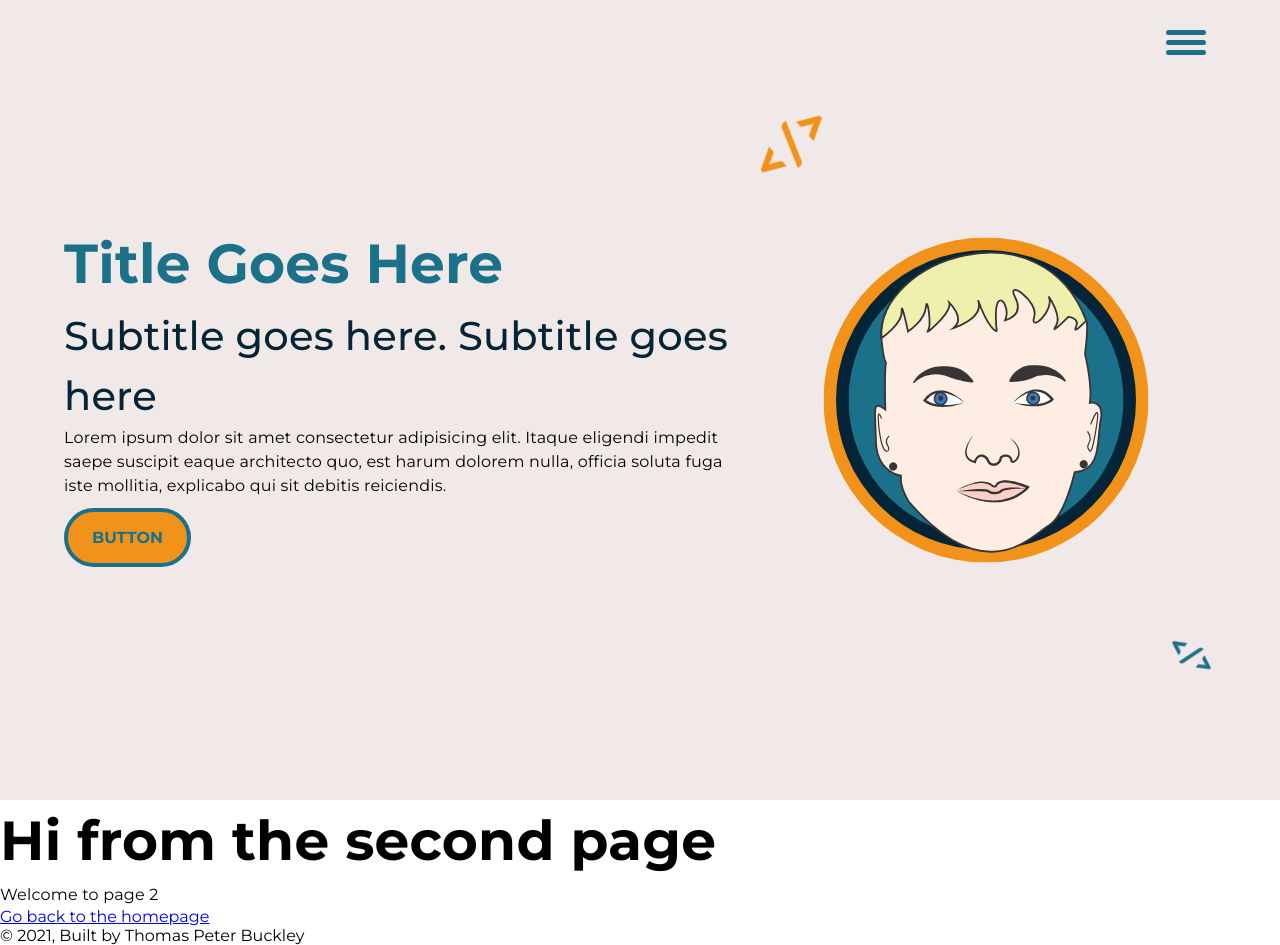
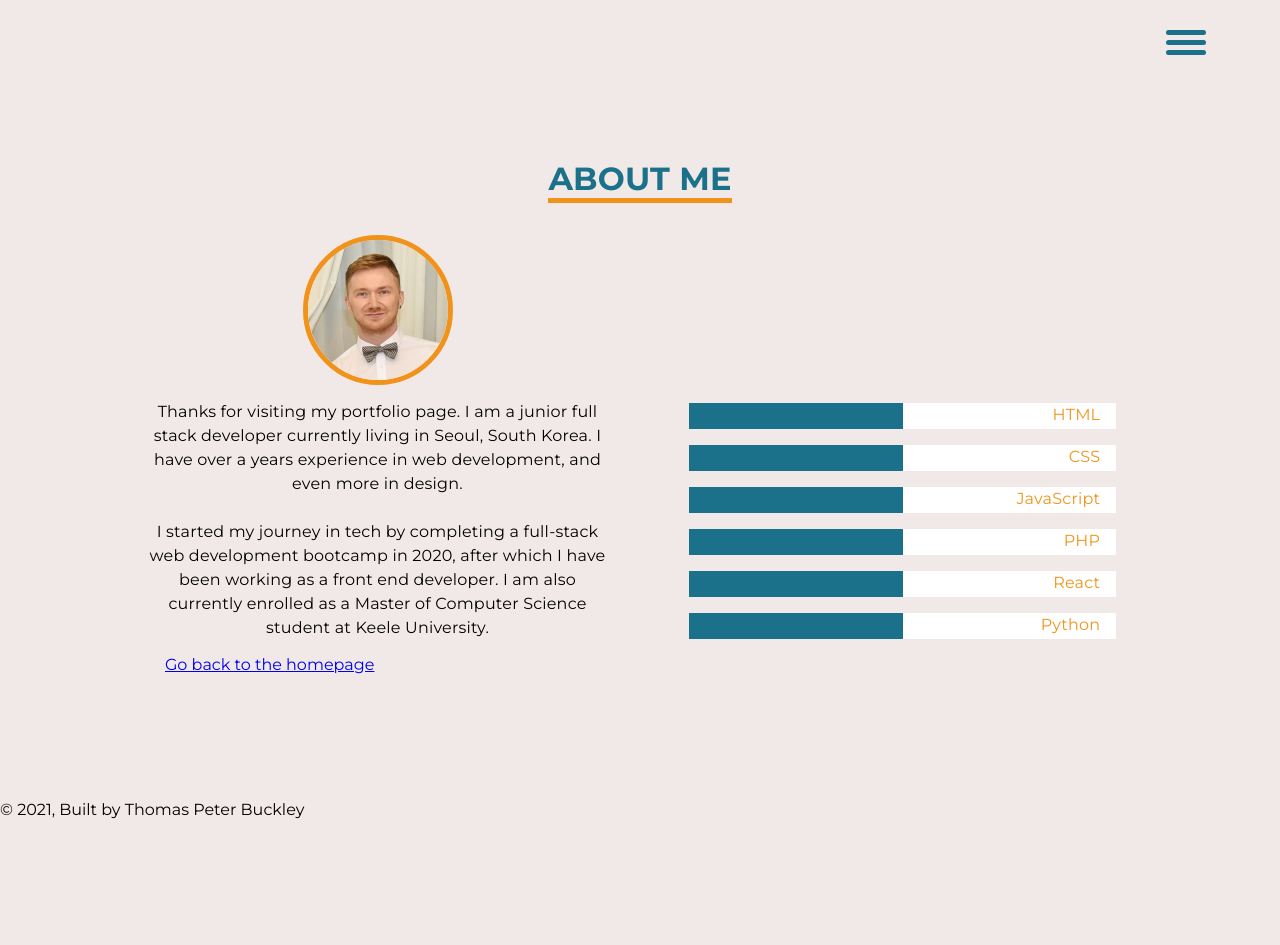
Before and after one commit to thomaspeter92/portfolio-v2, a Gatsby site: page /page-2 in a window 1280 px wide. After the commit the page ends 819 px from the top, so only its background shows below. Built offline with nearby package versions, Linux system fonts and the light colour scheme; Gatsby itself is replaced by a stand-in of ours.

Commit message:
changing style, structure. add page transitions

```diff
--- a/gatsby-browser.js
+++ b/gatsby-browser.js
@@ -5,3 +5,9 @@
  */
 
 // You can delete this file if you're not using it
+
+import React from 'react';
+import {AnimatePresence} from 'framer-motion';
+export const wrapPageElement = ({element}) => (
+  <AnimatePresence exitBeforeEnter>{element}</AnimatePresence>
+);
--- a/src/components/container.js
+++ b/src/components/container.js
@@ -8,6 +8,9 @@ const StyledContainer = styled.div `
     @media(max-width: 770px) {
         ${'' /* width: 95%; */}
     }
+    @media(min-width: 1200px) {
+        width: 1000px;
+    }
 `
 
 const Container = ({children}) => (
--- a/src/components/header.js
+++ b/src/components/header.js
@@ -71,7 +71,7 @@ const Header = ({ siteTitle }) => {
           <h1>Title Goes Here</h1>
           <h2>Subtitle goes here. Subtitle goes here</h2>
           <p>Lorem ipsum dolor sit amet consectetur adipisicing elit. Itaque eligendi impedit saepe suscipit eaque architecto quo, est harum dolorem nulla, officia soluta fuga iste mollitia, explicabo qui sit debitis reiciendis.</p>
-          <Button to='/'>
+          <Button to='/page-2'>
             Button
           </Button>
         </div>
--- a/src/components/layout.js
+++ b/src/components/layout.js
@@ -1,6 +1,8 @@
 import React, { useState } from "react"
 import PropTypes from "prop-types"
 import { useStaticQuery, graphql } from "gatsby"
+
+import { motion } from "framer-motion"
 
 import Header from "./header"
 import ThemeProvider from "../theme";
@@ -26,14 +28,22 @@ const Layout = ({ children }) => {
 
   return (
     <ThemeProvider>
-      <Header siteTitle={data.site.siteMetadata?.title || `Title`} />
       <NavBtn open={menuOpen} onClick={() => setMenuOpen(!menuOpen)}/>
       <Nav menuOpen={menuOpen}/>
 
 
-        <main>
+        <motion.main
+        initial={{ opacity: 0,scale: 0.8}}
+          animate={{ opacity: 1, scale: 1}}
+          exit={{ opacity: 0, scale: 0.1}}
+          transition={{
+            type: "spring",
+            // mass: 0.35,
+            // stiffness: 75,
+            duration: 0.3
+          }}>
           {children}
-        </main>
+        </motion.main>
 
         <footer>
           © {new Date().getFullYear()}, Built by
--- a/src/components/nav-btn.js
+++ b/src/components/nav-btn.js
@@ -12,6 +12,7 @@ const StyledNavBtn = styled.div`
     cursor: pointer;
     transition: all .3s ease;
     transform-origin: center;
+    user-select: none;
 
     div {
         position: relative;
--- a/src/components/nav.js
+++ b/src/components/nav.js
@@ -2,6 +2,7 @@ import React from 'react'
 import styled from 'styled-components'
 import { motion, AnimatePresence } from "framer-motion"
 import { PrimaryLink } from './link'
+import { Link } from 'gatsby'
 
 
 
@@ -40,7 +41,9 @@ const Li = styled.li`
 
     a {
         position: relative;
-        z-index: 20
+        z-index: 20;
+        text-decoration: none;
+        color: inherit
     }
 
     &::before{
@@ -87,9 +90,10 @@ const Nav = ({menuOpen}) => {
                 exit={{ opacity: 0 }}
             >
             <NavList>
-                <Li><a>Home</a></Li>
-                <Li><a>Portfolio</a></Li>
-                <Li><a>Contact</a></Li>
+                <Li><Link to="/">Home</Link></Li>
+                <Li><Link to="/page-2">About</Link></Li>
+                <Li><Link to="/portfolio/">Portfolio</Link></Li>
+                <Li><Link>Contact</Link></Li>
             </NavList>
 
             </StyledNav>
--- a/src/pages/page-2.js
+++ b/src/pages/page-2.js
@@ -1,15 +1,95 @@
 import * as React from "react"
 import { Link } from "gatsby"
+import styled from "styled-components"
+import Container from "../components/container"
+import { FlexContainer } from "../components/utilities/utilities"
+import { StaticImage } from "gatsby-plugin-image"
 
 import Layout from "../components/layout"
 import Seo from "../components/seo"
 
+const Title = styled.h3`
+  color: var(--color-primary);
+  border-bottom: 5px solid var(--color-orange);
+  width: fit-content;
+  text-transform: uppercase;
+  margin: 2rem auto;
+`
+const Subheading = styled.h4`
+  color: var(--color-primary);
+  width: fit-content;
+  text-transform: uppercase;
+  margin: .75rem auto;
+`
+const PhotoBox = styled.div `
+  border-radius: 50%;
+  display: flex;
+  jusitfy-content: center;
+  align-items: center;
+  overflow: hidden;
+  border: 5px solid var(--color-orange);
+  height: 150px;
+  width: 150px;
+  margin: auto;
+  margin-bottom: 15px
+`
+
+const SkillBar = styled.div `
+  width: 90%;
+  height: 26px;
+  background-color: #ffffff;
+  margin: auto;
+  margin-bottom: 1rem;
+  position: relative;
+
+  p{
+    color: var(--color-orange);
+    text-align: right;
+    margin-right: 1rem;
+  }
+
+  &::before {
+    content: "";
+    position: absolute;
+    height: 100%;
+    width: 50%;
+    background-color: var(--color-primary)
+  }
+`
+
 const SecondPage = () => (
   <Layout>
     <Seo title="Page two" />
-    <h1>Hi from the second page</h1>
-    <p>Welcome to page 2</p>
-    <Link to="/">Go back to the homepage</Link>
+    <div style={{minHeight: '100vh', display: 'flex', alignItems: 'center'}}>
+    <Container>
+        <Title>
+          About Me
+        </Title>
+        <FlexContainer align="end" justify="space-between">
+          <div style={{width: '47.5%', textAlign:'center'}}>
+            <PhotoBox>
+              <StaticImage width={200} height={200} imgStyle={{objectFit: 'contain'}} src="../images/my-pic.jpeg"></StaticImage>
+            </PhotoBox>
+
+            <p>
+              Thanks for visiting my portfolio page. I am a junior full stack developer currently living in Seoul, South Korea. I have over a years experience in web development, and even more in design.
+            <br/><br/>
+              I started my journey in tech by completing a full-stack web development bootcamp in 2020, after which I have been working as a front end developer. I am also currently enrolled as a Master of Computer Science student at Keele University.
+            </p>
+          </div>
+          <div style={{width: '47.5%'}}>
+            <SkillBar><p>HTML</p></SkillBar>
+            <SkillBar><p>CSS</p></SkillBar>
+            <SkillBar><p>JavaScript</p></SkillBar>
+            <SkillBar><p>PHP</p></SkillBar>
+            <SkillBar><p>React</p></SkillBar>
+            <SkillBar><p>Python</p></SkillBar>
+          </div>
+        </FlexContainer>
+        <Link style={{margin: '25px'}} to="/">Go back to the homepage</Link>
+
+      </Container>
+    </div>
   </Layout>
 )
 
--- a/src/theme/CssReset.js
+++ b/src/theme/CssReset.js
@@ -17,6 +17,7 @@ const CssReset = createGlobalStyle`
         min-height: 100%;
         min-width: 100%;
         font-family: "";
+        background-color: var(--color-cream);
     }
     #___gatsby #gatsby-focus-wrapper {
         min-height: 100vh;
--- a/src/theme/Typography.js
+++ b/src/theme/Typography.js
@@ -10,35 +10,46 @@ const BodyStyle = css`
 `
 const H1Style = css`
     font-size: 55px;
-    line-height: 150%;
+    ${'' /* line-height: 150%; */}
     letter-spacing: 0.20px;
+    margin-bottom: 15px;
 `
 const H2Style = css`
     font-size: 40px;
     font-weight: 500;
-    line-height: 150%;
+    ${'' /* line-height: 150%; */}
     letter-spacing: 0.20px;
+    margin-bottom: 15px;
+
 `
 const H3Style = css`
     font-size: 32px;
-    line-height: 150%;
+    ${'' /* line-height: 150%; */}
     letter-spacing: 0.20px;
+    margin-bottom: 15px;
+
 `
 const H4Style = css`
     font-size: 24px;
-    line-height: 150%;
+    ${'' /* line-height: 150%; */}
     letter-spacing: 0.20px;
+    margin-bottom: 15px;
+
 `
 const H5Style = css`
     font-size: 16px;
-    line-height: 150%;
+    ${'' /* line-height: 150%; */}
     letter-spacing: 0.20px;
+    margin-bottom: 15px;
+
 `
 const ParagraphStyle = css`
     font-size: 16px;
     font-weight: 400;
     line-height: 150%;
     letter-spacing: 0.20px;
+    margin-bottom: 15px;
+
 `
 
 const StyledTypography = createGlobalStyle`
```
Also changed, not shown: src/components/typography.js (+11 -0 lines), src/pages/index.js (+12 -77 lines), src/pages/portfolio.js (added, +37 -0 lines).
